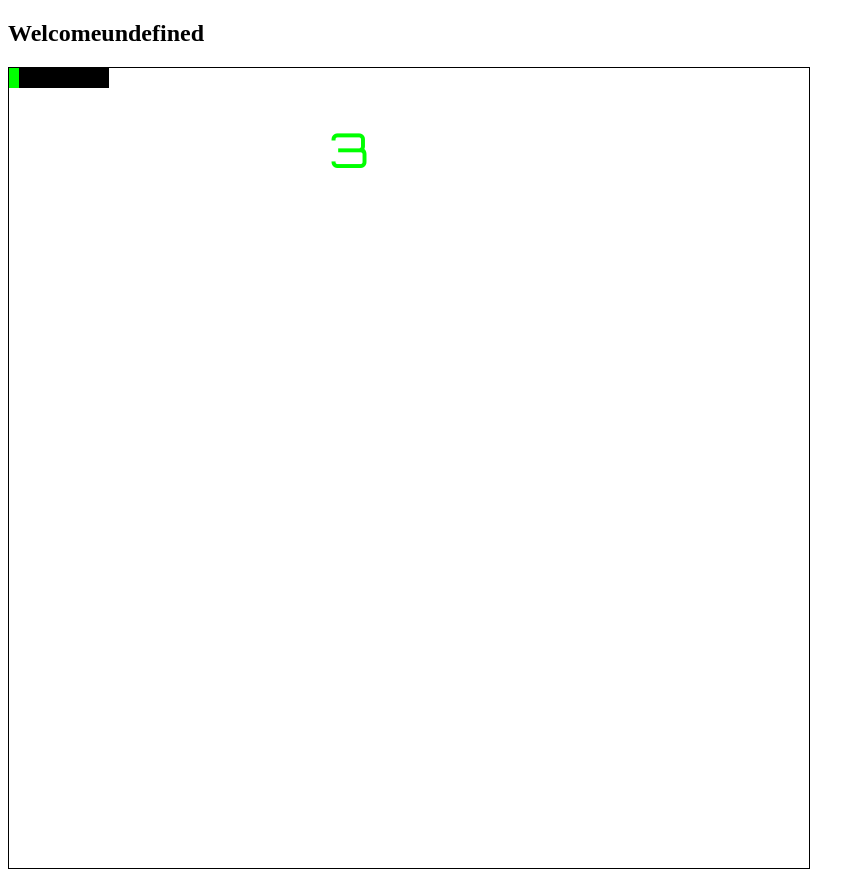
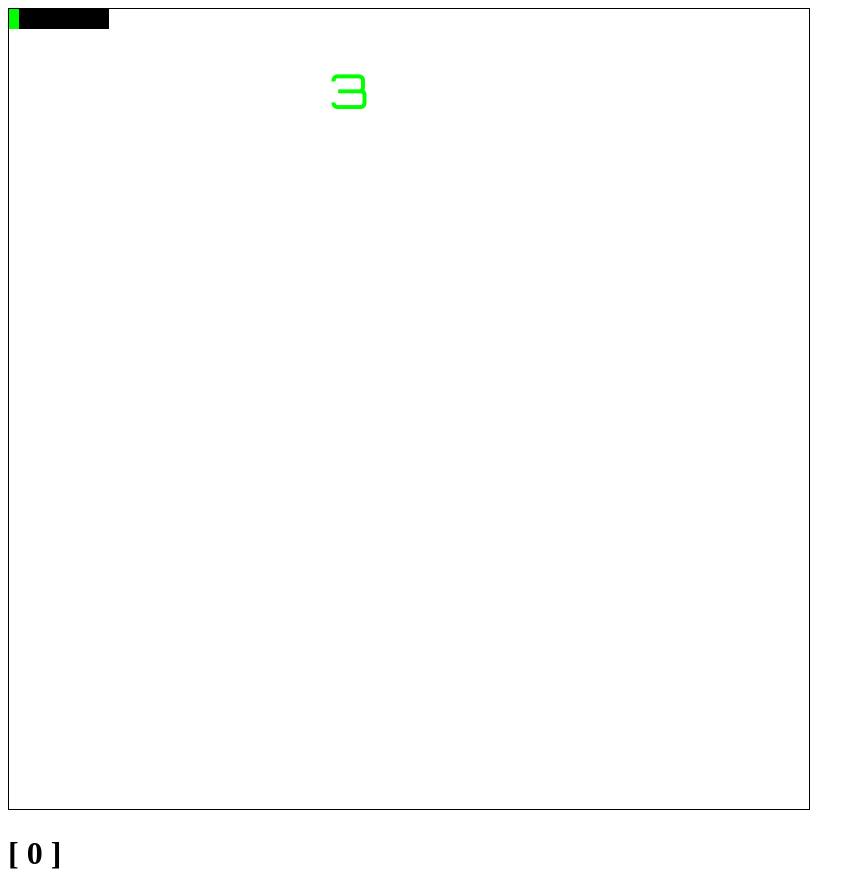
Before and after one commit to Mary-Phelan/Mary-Phelan.github.io, a website: page game.html in a window 1280 px wide. Shown: the top 875 px of the page, without its empty margins (0-865 px from the left). Drawn offline with Linux system fonts and the light colour scheme.

Commit message:
Update game.html

```diff
--- a/game.html
+++ b/game.html
@@ -38,7 +38,6 @@
 </head>
 
 <body onload="splitFunction()">
-    <h2 id="gamerTag">Hello</h2>
     <canvas id="the_canvas" width="800" height="800" style="border: black 1px solid;">
         Oops! looks like your browser does not support canvas tag
     </canvas>
@@ -91,7 +90,6 @@
         xhttp.onreadystatechange = function() {
           if (this.readyState == 4 && this.status == 200) {
             var objects = JSON.parse(xhttp.responseText);
-            //document.getElementById("data").innerHTML = objects.pets[0].name;
             console.log(objects.Enemies);
           }
         };
```
